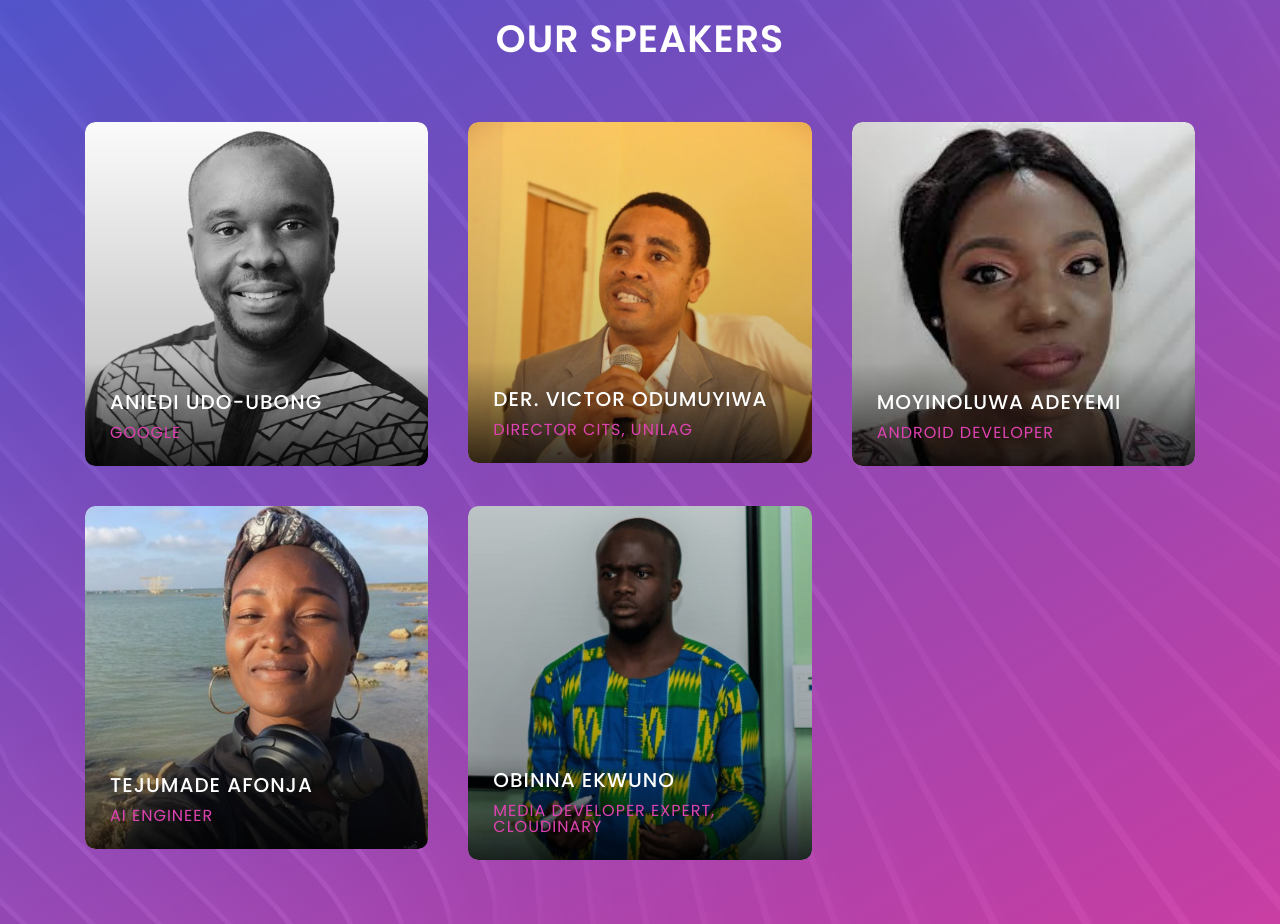
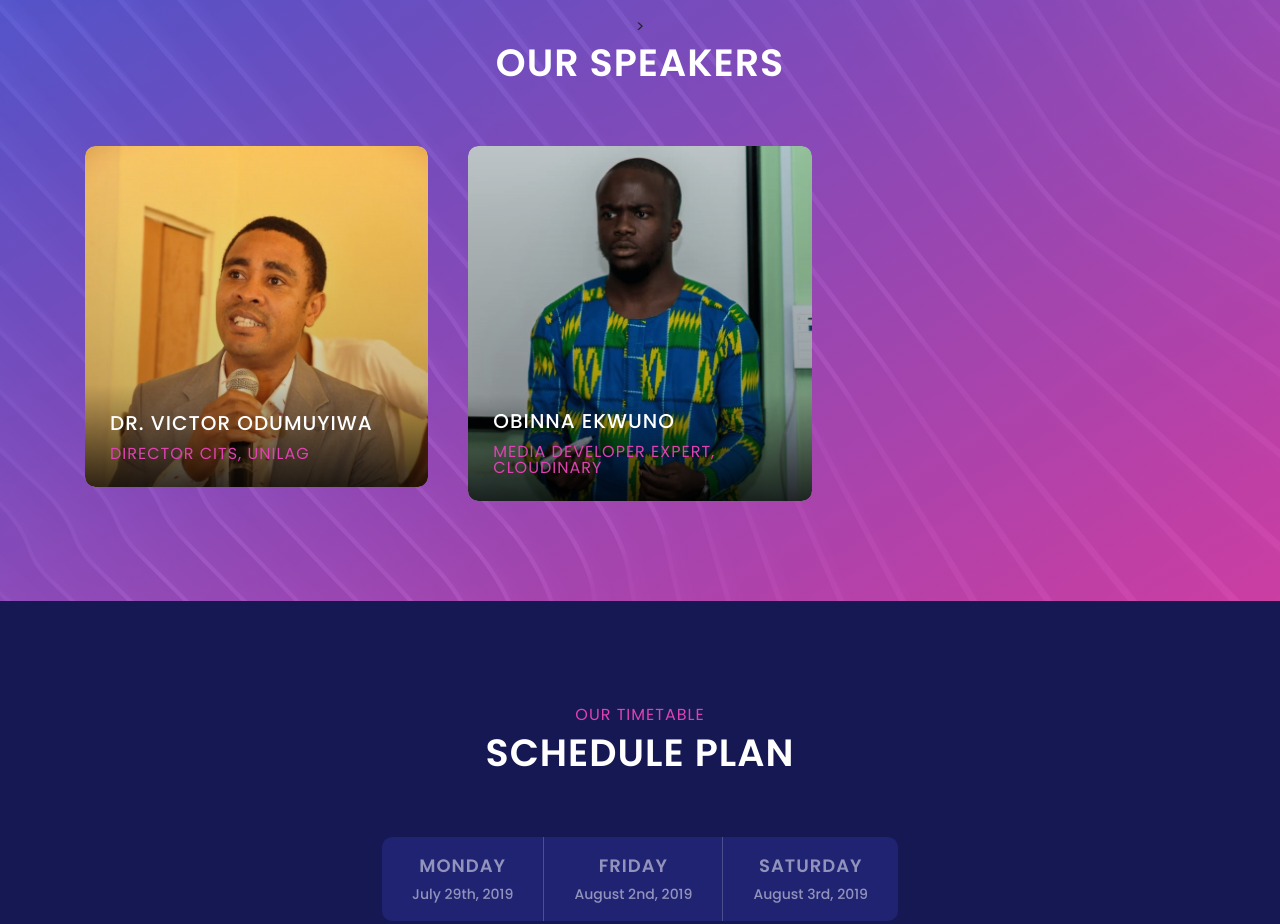
Before and after one commit to Adeola-Oni/Open-Hack-Week-Website, a website: page index.html in a window 1280 px wide. Shown: the part 1780-2704 px from the top of the page. Drawn offline with Linux system fonts and the light colour scheme.

Commit message:
removed speakers

```diff
--- a/index.html
+++ b/index.html
@@ -183,20 +183,17 @@
     <section id='speakers-section' class="our-speaker-area bg-img bg-gradient-overlay section-padding-100-60" style="background-image: url(img/bg-img/3.jpg);">
         <div class="container">
             <div class="row">
-                <!-- Heading -->
                 <div class="col-12">
-                    <div class="section-heading-2 text-center wow fadeInUp" data-wow-delay="300ms">
-                        <!-- <p>OUR &amp; SPEAKERS</p> -->
+                    <div class="section-heading-2 text-center wow fadeInUp" data-wow-delay="300ms">>
                         <h4>OUR SPEAKERS</h4>
                     </div>
                 </div>
             </div>
 
             <div class="row">
-                <!-- Single Speaker Area -->
-                <div class="col-12 col-md-6 col-lg-4">
+                <!-- <div class="col-12 col-md-6 col-lg-4">
                     <div class="single-speaker-area bg-gradient-overlay-2 wow fadeInUp" data-wow-delay="300ms">
-                        <!-- Thumb -->
+
                         <div class="speaker-single-thumb">
                             <img src="img/aniedo.png" alt="">
                         </div>
@@ -206,25 +203,25 @@
                             <p>GOOGLE</p>
                         </div>
                     </div>
-                </div>
+                </div> -->
 
                 <div class="col-12 col-md-6 col-lg-4">
                     <div class="single-speaker-area bg-gradient-overlay-2 wow fadeInUp" data-wow-delay="300ms">
-                        <!-- Thumb -->
+
                         <div class="speaker-single-thumb">
                             <img src="img/odumuyiwa-3.jpg" alt="">
                         </div>
                         <div class="speaker-info">
-                            <h5>DER. VICTOR ODUMUYIWA</h5>
+                            <h5>DR. VICTOR ODUMUYIWA</h5>
                             <p>DIRECTOR CITS, UNILAG</p>
                         </div>
                     </div>
                 </div>
 
-                <!-- Single Speaker Area -->
-                <div class="col-12 col-md-6 col-lg-4">
+
+                <!-- <div class="col-12 col-md-6 col-lg-4">
                     <div class="single-speaker-area bg-gradient-overlay-2 wow fadeInUp" data-wow-delay="300ms">
-                        <!-- Thumb -->
+
                         <div class="speaker-single-thumb">
                             <img src="img/moyin.jpg" alt="">
                         </div>
@@ -234,12 +231,12 @@
                             <p>ANDROID DEVELOPER</p>
                         </div>
                     </div>
-                </div>
+                </div> -->
 
-                <!-- Single Speaker Area -->
-                <div class="col-12 col-md-6 col-lg-4">
+
+                <!-- <div class="col-12 col-md-6 col-lg-4">
                     <div class="single-speaker-area bg-gradient-overlay-2 wow fadeInUp" data-wow-delay="300ms">
-                        <!-- Thumb -->
+
                         <div class="speaker-single-thumb">
                             <img src="img/teju3.jpg" alt="">
                         </div>
@@ -248,11 +245,11 @@
                             <p>AI ENGINEER</p>
                         </div>
                     </div>
-                </div>
+                </div> -->
 
                 <div class="col-12 col-md-6 col-lg-4">
                     <div class="single-speaker-area bg-gradient-overlay-2 wow fadeInUp" data-wow-delay="300ms">
-                        <!-- Thumb -->
+
                         <div class="speaker-single-thumb">
                             <img src="img/cloudinary-guy.jpg" alt="">
                         </div>
```
